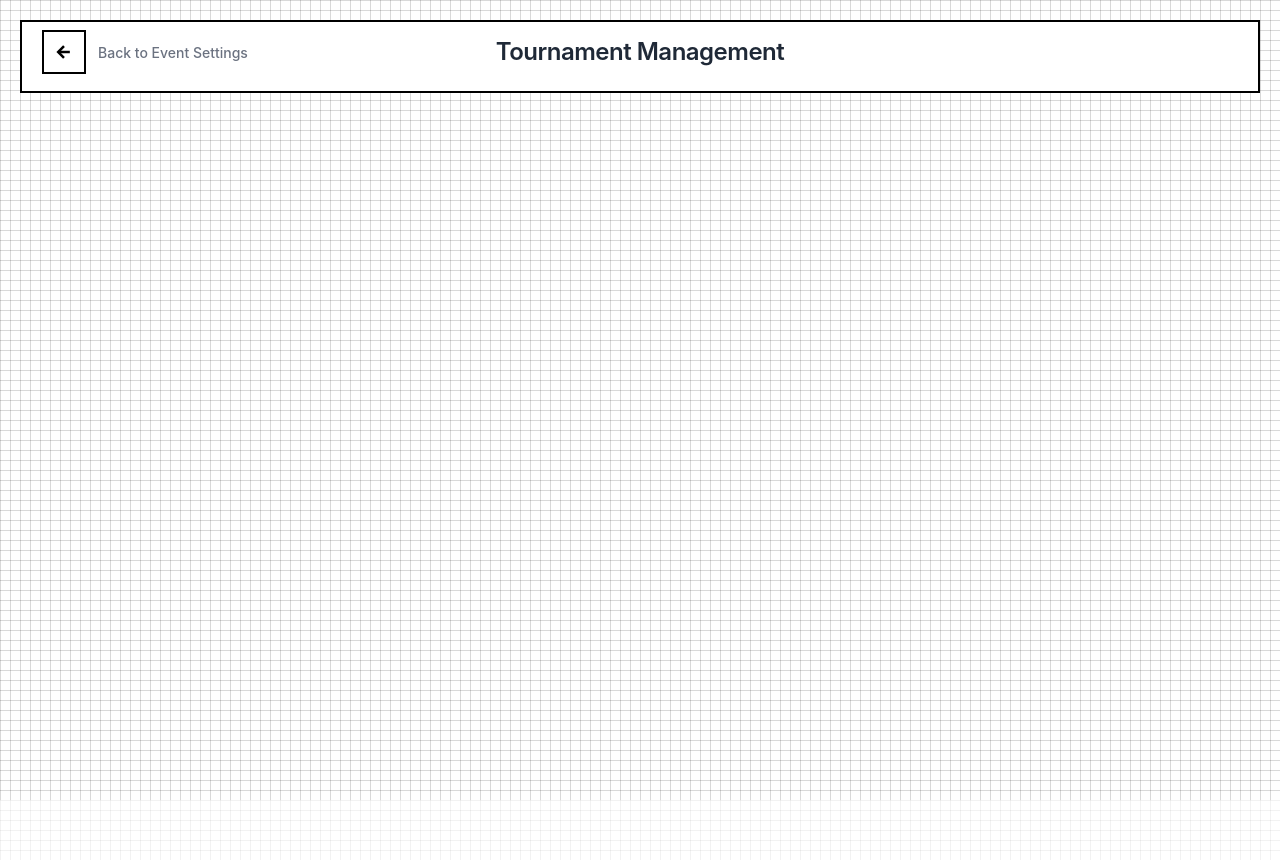
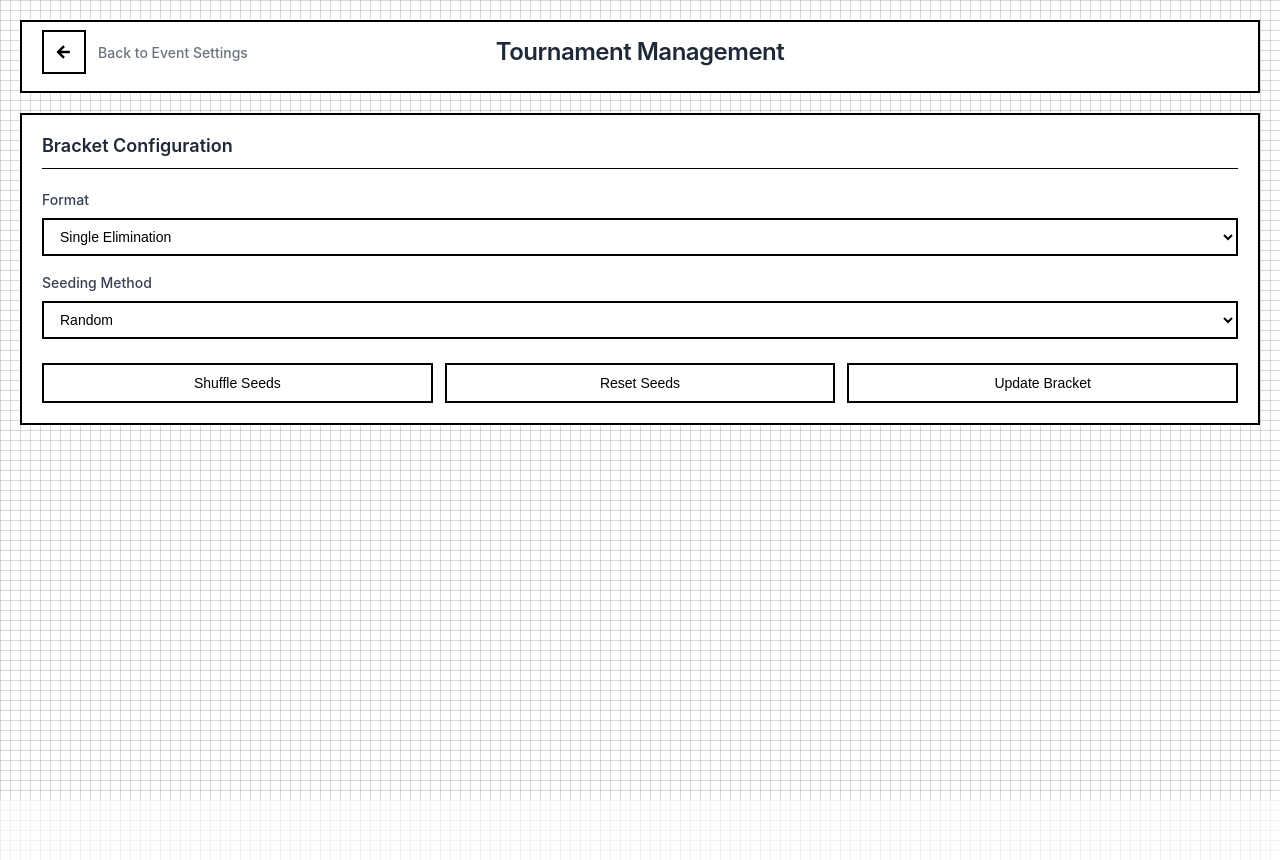
Before and after one commit to Shafiq-and-Company/boxd-events, a Next.js app: page /manage-tournament in a window 1280 px wide. Built offline with nearby package versions, Linux system fonts and the light colour scheme; no server answers.

Commit message:
added brakcet config

```diff
--- /dev/null
+++ b/pages/manage-tournament/BracketConfiguration.js
@@ -0,0 +1,80 @@
+import React, { useState } from 'react';
+import styles from './BracketConfiguration.module.css';
+
+const BracketConfiguration = () => {
+  const [format, setFormat] = useState('single-elimination');
+  const [seedingMethod, setSeedingMethod] = useState('random');
+
+  const handleShuffleSeeds = () => {
+    console.log('Shuffling seeds...');
+  };
+
+  const handleResetSeeds = () => {
+    console.log('Resetting seeds...');
+  };
+
+  const handleUpdateBracket = () => {
+    console.log('Updating bracket...');
+  };
+
+  return (
+    <div className={styles.configCard}>
+      <div className={styles.configHeader}>
+        <h3 className={styles.configTitle}>Bracket Configuration</h3>
+      </div>
+
+      <div className={styles.configContent}>
+        <div className={styles.configRow}>
+          <label className={styles.configLabel}>Format</label>
+          <select
+            className={styles.configSelect}
+            value={format}
+            onChange={(e) => setFormat(e.target.value)}
+          >
+            <option value="single-elimination">Single Elimination</option>
+            <option value="double-elimination">Double Elimination</option>
+            <option value="round-robin">Round Robin</option>
+            <option value="swiss">Swiss</option>
+          </select>
+        </div>
+
+        <div className={styles.configRow}>
+          <label className={styles.configLabel}>Seeding Method</label>
+          <select
+            className={styles.configSelect}
+            value={seedingMethod}
+            onChange={(e) => setSeedingMethod(e.target.value)}
+          >
+            <option value="random">Random</option>
+            <option value="skill-based">Skill Based</option>
+            <option value="registration-order">Registration Order</option>
+            <option value="manual">Manual</option>
+          </select>
+        </div>
+
+        <div className={styles.buttonRow}>
+          <button
+            className={styles.configButton}
+            onClick={handleShuffleSeeds}
+          >
+            Shuffle Seeds
+          </button>
+          <button
+            className={styles.configButton}
+            onClick={handleResetSeeds}
+          >
+            Reset Seeds
+          </button>
+          <button
+            className={styles.configButton}
+            onClick={handleUpdateBracket}
+          >
+            Update Bracket
+          </button>
+        </div>
+      </div>
+    </div>
+  );
+};
+
+export default BracketConfiguration;
--- /dev/null
+++ b/pages/manage-tournament/BracketConfiguration.module.css
@@ -0,0 +1,99 @@
+/* Configuration Card */
+.configCard {
+  background: #ffffff;
+  border-radius: 0;
+  padding: 20px;
+  margin-bottom: 20px;
+  border: 2px solid #000;
+  box-shadow: none;
+}
+
+.configHeader {
+  margin-bottom: 20px;
+  padding-bottom: 12px;
+  border-bottom: 1px solid #000;
+}
+
+.configTitle {
+  font-size: 1.125rem;
+  font-weight: 600;
+  color: #1f2937;
+  margin: 0;
+}
+
+.configContent {
+  display: flex;
+  flex-direction: column;
+  gap: 16px;
+}
+
+.configRow {
+  display: flex;
+  flex-direction: column;
+  gap: 8px;
+}
+
+.configLabel {
+  font-size: 0.875rem;
+  color: #374151;
+  font-weight: 500;
+}
+
+.configSelect {
+  padding: 8px 12px;
+  border: 2px solid #000;
+  border-radius: 0;
+  font-size: 0.875rem;
+  background: #ffffff;
+  cursor: pointer;
+  transition: all 0.2s ease;
+}
+
+.configSelect:focus {
+  outline: none;
+  background: rgba(0, 0, 0, 0.05);
+}
+
+.buttonRow {
+  display: flex;
+  gap: 12px;
+  margin-top: 8px;
+}
+
+.configButton {
+  flex: 1;
+  padding: 10px 16px;
+  border: 2px solid #000;
+  border-radius: 0;
+  background: #ffffff;
+  color: #000;
+  font-size: 0.875rem;
+  font-weight: 500;
+  cursor: pointer;
+  transition: all 0.2s ease;
+}
+
+.configButton:hover {
+  background: rgba(0, 0, 0, 0.1);
+  transform: translateY(-1px);
+}
+
+.configButton:active {
+  transform: translateY(0);
+}
+
+/* Responsive Design */
+@media (max-width: 768px) {
+  .configCard {
+    padding: 16px;
+  }
+
+  .buttonRow {
+    flex-direction: column;
+    gap: 8px;
+  }
+
+  .configButton {
+    padding: 12px 16px;
+  }
+}
--- a/pages/manage-tournament/index.js
+++ b/pages/manage-tournament/index.js
@@ -1,12 +1,47 @@
-import React from 'react';
+import React, { useState, useEffect } from 'react';
+import { useRouter } from 'next/router';
+import { supabase } from '../../lib/supabaseClient';
+import { useAuth } from '../../lib/AuthContext';
 import TitleCard from './TitleCard';
+import BracketConfiguration from './BracketConfiguration';
 import styles from './manageTournament.module.css';
 
 const ManageTournament = () => {
+  const router = useRouter();
+  const { user } = useAuth();
+  const { eventId } = router.query;
+
+  const [eventData, setEventData] = useState(null);
+
+  const fetchEventData = async () => {
+    if (!eventId || !user) return;
+
+    try {
+      const { data, error } = await supabase
+        .from('events')
+        .select('*')
+        .eq('id', eventId)
+        .eq('host_id', user.id)
+        .single();
+
+      if (error) throw error;
+      setEventData(data);
+    } catch (err) {
+      console.error('Error fetching event:', err);
+    }
+  };
+
+  useEffect(() => {
+    if (eventId && user) {
+      fetchEventData();
+    }
+  }, [eventId, user]);
+
   return (
     <div className={styles.dashboard}>
       <div className={styles.mainContent}>
-        <TitleCard title="Tournament Management" />
+        <TitleCard title="Tournament Management" eventData={eventData} />
+        <BracketConfiguration />
       </div>
     </div>
   );
```
